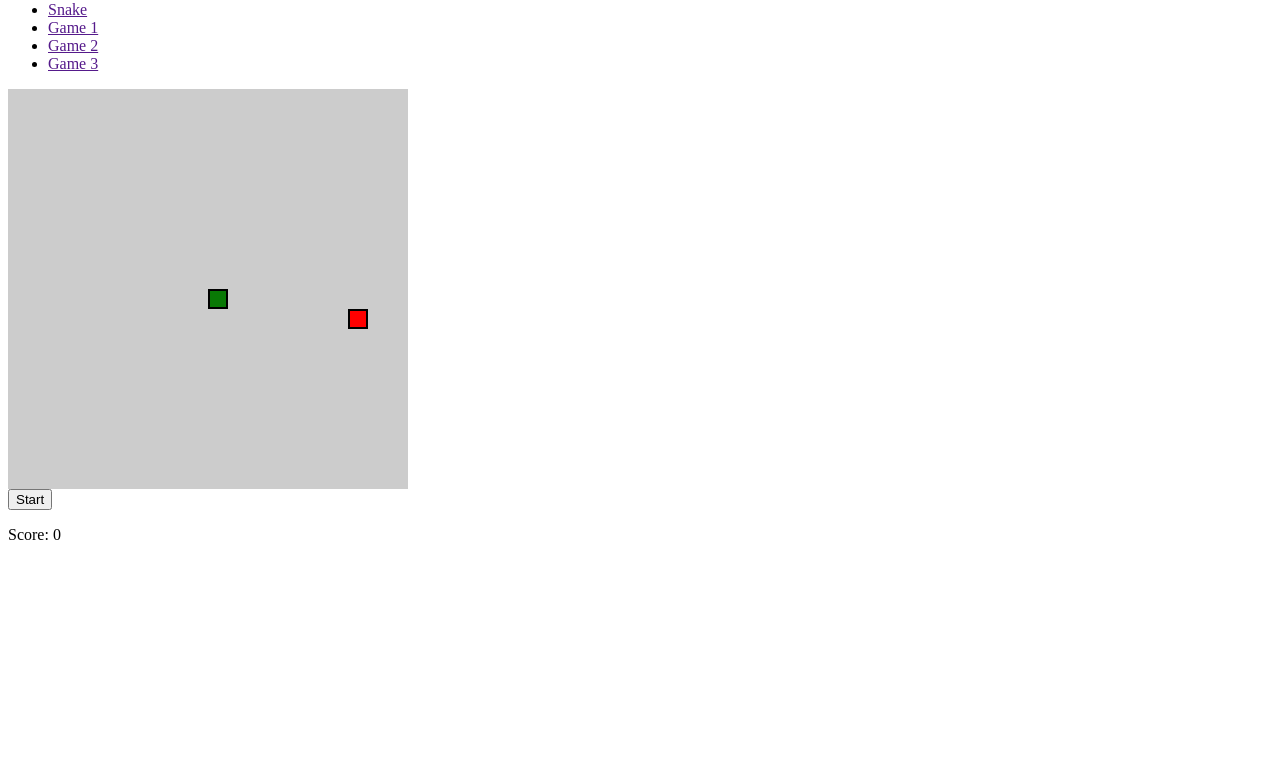
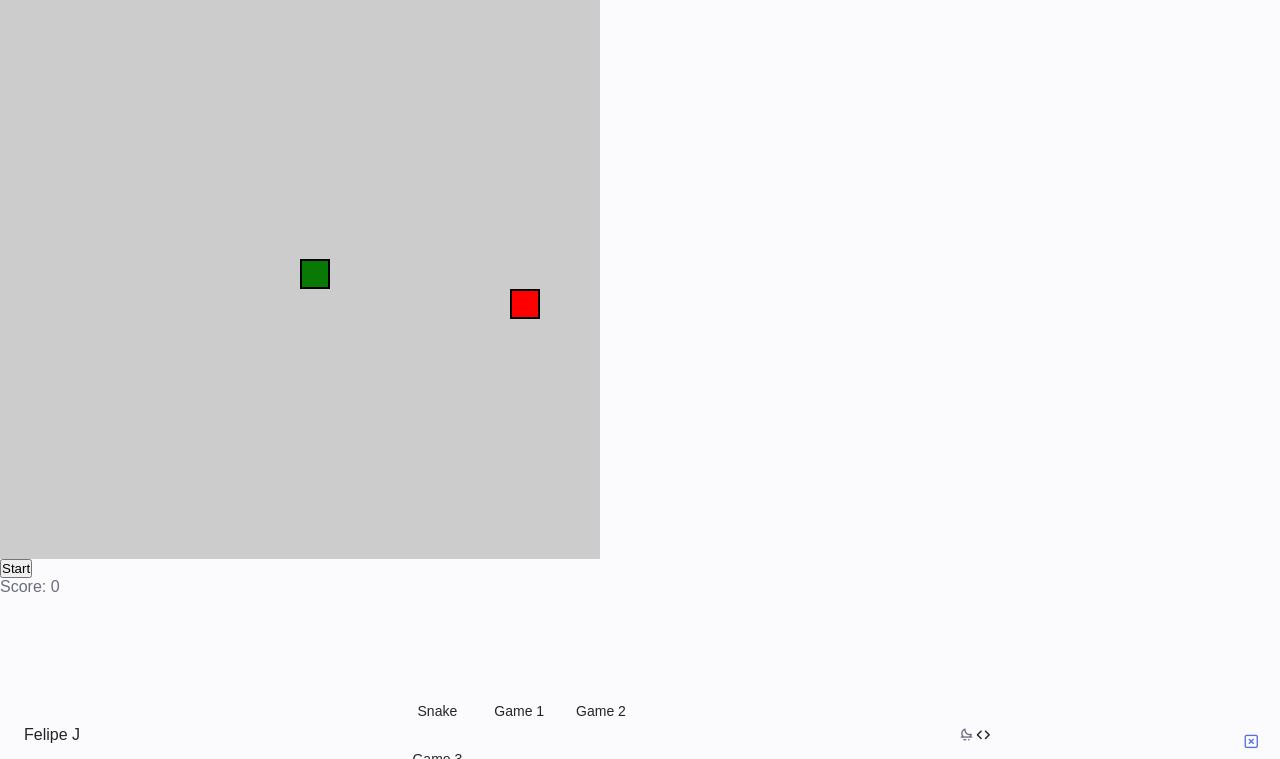
Before and after one commit to felipejoazeiro/GamesJS, a plain HTML site: page index.html in a window 1280 px wide. Shown: the part 41-800 px from the top of the page. Drawn offline with nearby package versions, Linux system fonts and the light colour scheme.

Commit message:
start of style on page

```diff
--- a/index.html
+++ b/index.html
@@ -4,14 +4,16 @@
     <meta charset="UTF-8">
     <meta http-equiv="X-UA-Compatible" content="IE=edge">
     <meta name="viewport" content="width=device-width, initial-scale=1.0">
+    <link rel="stylesheet" href="https://unicons.iconscout.com/release/v4.0.0/css/line.css">
     <link rel="stylesheet" href="styles/style.css">
     <title>Games in JS</title>
 </head>
 <body>
-    <header>
+    <header id="header">
         <nav class="nav container">
             <a href="https://felipejoazeiro.github.io/" class="nav__logo">Felipe J</a>
-            <ul class="nav__list" id="nav-menu">
+            <div class="nav__menu" id="nav-menu">
+                <ul class="nav__list grid" id="nav-menu">
                     <li class="nav__item">
                         <a href="" class="nav__link">Snake
                         </a>
@@ -29,19 +31,27 @@
                         </a>
                     </li>
                 </ul>
+                <i class="uil uil-times-square nav__close" id="nav-close"></i>
+            </div>
+            <div class="nav__btns">
+                <i class="uil uil-moonset change-theme" id="theme-button"></i>
+                <div class="nav__toggle" id="nav-toggle">
+                  <i class="uil uil-arrow"></i>
+                </div>
+              </div>
         </nav>
     </header>
     <main class="main">
         <section class="snake__game section" id="snake">
             <div class="snake__screen" id="snake-game-board">
-
             </div>
             <div class="control__snake">
                 <button id="start_snake">Start</button>
-                <p>Score: <span id="score_snake">0</span></p>
+                <p>Score: <span id="score-snake">0</span></p>
             </div>
         </section>
     </main>
+    <script src="src/index.js"></script>
     <script src="src/snake/game.js" defer type="module"></script>
 </body>
 </html>
--- /dev/null
+++ b/src/index.js
@@ -0,0 +1,52 @@
+const navMenu = document.getElementById('nav-menu')
+const navToggle = document.getElementById('nav-toggle')
+const navClose = document.getElementById('nav-close')
+
+if(navToggle){
+    navToggle.addEventListener('click',()=>{
+        navMenu.classList.add('show-menu')
+    })
+}
+
+if(navClose){
+    navClose.addEventListener('click',()=>{
+        navMenu.classList.remove('show-menu')
+    })
+}
+
+const navLink = document.querySelectorAll('.nav__link')
+
+function linkAction(){
+    const navMenu = document.getElementById('nav-menu')
+
+    navMenu.classList.remove('show-menu')
+}
+
+navLink.forEach(n=>n.addEventListener('click', linkAction))
+
+
+
+
+
+const themeButton = document.getElementById('theme-button')
+const darkTheme = 'dark-theme'
+const iconTheme = 'uil-sunset'
+
+const selectedTheme = localStorage.getItem('selected-theme')
+const selectedIcon = localStorage.getItem('selected-icon')
+
+const getCurrentTheme = ()=> document.body.classList.contains(darkTheme) ? 'dark':'light'
+const getCurrentIcon = () => themeButton.classList.contains(iconTheme) ? 'uil-moonset':'uil-sunset'
+
+if(selectedTheme){
+    document.body.classList[selectedTheme === 'dark' ? 'add': 'remove'](darkTheme)
+    themeButton.classList[selectedIcon === 'uil-moonset' ? 'add': 'remove'](iconTheme)
+}
+
+themeButton.addEventListener('click',()=>{
+    document.body.classList.toggle(darkTheme)
+    themeButton.classList.toggle(iconTheme)
+
+    localStorage.setItem('selected-theme', getCurrentTheme())
+    localStorage.setItem('selected-icon', getCurrentIcon())
+})
--- a/src/snake/food.js
+++ b/src/snake/food.js
@@ -1,5 +1,8 @@
 import {hitSnake, expandSnake} from './snake.js'
 import {randomGridPosition} from './grid.js'
+
+let scoreDisplay = document.getElementById('score-snake')
+let score = 0
 
 let food = randomGridPosition()
 const expansion = 1
@@ -8,6 +11,8 @@ export function update(){
     if(hitSnake(food)){
         expandSnake(expansion)
         food = getRandomFood()
+        score ++
+        scoreDisplay.textContent = score
     }
 }
 
--- a/styles/style.css
+++ b/styles/style.css
@@ -1,7 +1,229 @@
+:root{
+    --header-height: 3rem;
+
+    --hue-color: 230;
+
+    --first-color: hsl(var(--hue-color), 69%, 61%);
+    --first-color-second: hsl(var(--hue-color), 69%, 61%);
+    --first-color-alt: hsl(var(--hue-color), 57%, 53%);
+    --first-color-lighter: hsl(var(--hue-color), 92%, 85%);
+    --title-color: hsl(var(--hue-color), 8%, 15%);
+    --text-color: hsl(var(--hue-color), 8%, 45%);
+    --text-color-light: hsl(var(--hue-color), 8%, 65%);
+    --input-color: hsl(var(--hue-color), 70%, 96%);
+    --body-color: hsl(var(--hue-color), 60%, 99%);
+    --container-color: #fff;
+    --scroll-bar-color: hsl(var(--hue-color), 12%, 90%);
+    --scroll-thumb-color: hsl(var(--hue-color), 12%, 80%);
+
+
+
+    --body-font: 'Poppins', sans-serif;
+
+    --big-font-size: 2rem;
+    --h1-font-size: 1.5rem;
+    --h2-font-size: 1.25rem;
+    --h3-font-size: 1.125rem;
+    --normal-font-size: .938rem;
+    --small-font-size: .813rem;
+    --smaller-font-size: .75rem;
+
+    --font-medium: 500;
+    --font-semi-bold: 600;
+
+    --mb-0-25: .25rem;
+    --mb-0-50: .5rem;
+    --mb-0-75: .75rem;
+    --mb-1: 1rem;
+    --mb-1-5: 1.5rem;
+    --mb-2: 2rem;
+    --mb-2-5: 2.5rem;
+    --mb-3: 3rem;
+
+    --z-tooltip: 100;
+    --z-fixed: 1000;
+    --z-modal: 10000;
+}
+@media screen and (min-width: 968px){
+    :root{
+        --big-font-size: 3rem;
+        --h1-font-size: 2.25rem;
+        --h2-font-size: 1.5rem;
+        --h3-font-size: 1.25rem;
+        --normal-font-size: 1rem;
+        --small-font-size: .875rem;
+        --smaller-font-size: .813rem;
+    }
+}
+
+body.dark-theme{
+    --first-color-second: hsl(var(--hue-color), 30%, 8%);
+    --title-color: hsl(var(--hue-color), 8%, 95%);
+    --text-color: hsl(var(--hue-color), 8%, 75%);
+    --input-color: hsl(var(--hue-color), 29%, 16%);
+    --body-color: hsl(var(--hue-color), 28%, 12%);
+    --container-color: hsl(var(--hue-color), 29%,16%);
+    --scroll-bar-color: hsl(var(--hue-color), 12%, 48%);
+    --scroll-thumb-color: hsl(var(--hue-color), 12%, 36%);
+}
+
+
+
+
+*{
+    box-sizing: border-box;
+    padding: 0;
+    margin: 0;
+}
+body{
+    margin: 0 0 var(--header-height) 0;
+    font-family: var(--body-font);
+    font-size: var(--normal-font-size);
+    background-color: var(--body-color);
+    color: var(--text-color);
+}
+h1,h2,h3,h4{
+    color: var(--title-color);
+    font-weight: var(--font-semi-bold);
+}
+html{
+    scroll-behavior: smooth;
+}
+ul{
+    list-style: none;
+}
+a{
+    text-decoration: none;
+}
+
+.grid{
+    display: grid;
+    gap: 1.5rem;
+}
+
+
+.container{
+    max-width: 768px;
+    margin-left: var(--mb-1-5);
+    margin-right: var(--mb-1-5);
+}
+
+.grid{
+    display: grid;
+    gap: 1.5rem;
+}
+
+header{
+    width: 100%;
+    position: fixed;
+    bottom: 0;
+    left: 0;
+    z-index: var(--z-fixed);
+    background-color: var(--body-color);
+}
+
+.nav{
+    max-width: 968px;
+    height: var(--header-height);
+    display: flex;
+    justify-content: space-between;
+    align-items: center;
+}
+
+.nav__logo,
+.nav__toggle{
+    color: var(--title-color);
+    font-weight: var(--font-medium);
+}
+
+.nav__logo:hover{
+    color: var(--first-color);
+}
+
+.nav__toggle{
+    font-size: 1.1rem;
+    cursor: pointer;
+}
+
+.nav__toggle:hover{
+    color: var(--first-color);
+}
+
+@media screen and (max-width: 767px){
+    .nav__menu{
+        position: fixed;
+        bottom: -100%;
+        left: 0;
+        width: 100%;
+        background-color: var(--body-color);
+        padding: 2rem 1.5rem 4rem;
+        box-shadow: 0 -1px 4px rgba(0,0,0,0.15);
+        border-radius: 1.5rem 1.5rem 0 0;
+        transition: .3s;
+    }
+}
+
+.nav__list{
+    grid-template-columns: repeat(3,1fr);
+    gap: 2rem;
+}
+
+.nav__link{
+    display: flex;
+    flex-direction: column;
+    align-items: center;
+    font-size: var(--small-font-size);
+    color: var(--title-color);
+    font-weight: var(--font-medium);
+}
+
+.nav__link:hover{
+    color: var(--first-color);
+}
+
+.nav_icon{
+    font-size: 1.2rem;
+}
+
+.nav__close{
+    position: absolute;
+    right: 1.3rem;
+    bottom: .5rem;
+    cursor: pointer;
+    color: var(--first-color);
+}
+
+.nav__close:hover{
+    color: var(--first-color-alt);
+}
+
+
+.show-menu{
+    bottom: 0;
+}
+
+.active-link{
+    color: var(--first-color);
+}
+.nav__btns{
+    display: flex;
+    align-items: center;
+}
+
+
+
+
+
+
+
+
+
+
+/* ** SNAKE ** */
 .snake__screen{
     background-color: #ccc;
-    width: 50vmin;
-    height: 50vmin;
+    width: 75vmin;
+    height: 75vmin;
     display: grid;
     grid-template-columns: repeat(20, 1fr);
     grid-template-rows: repeat(20, 1fr);
```
Lines whose indentation alone changed are shown as unchanged.
